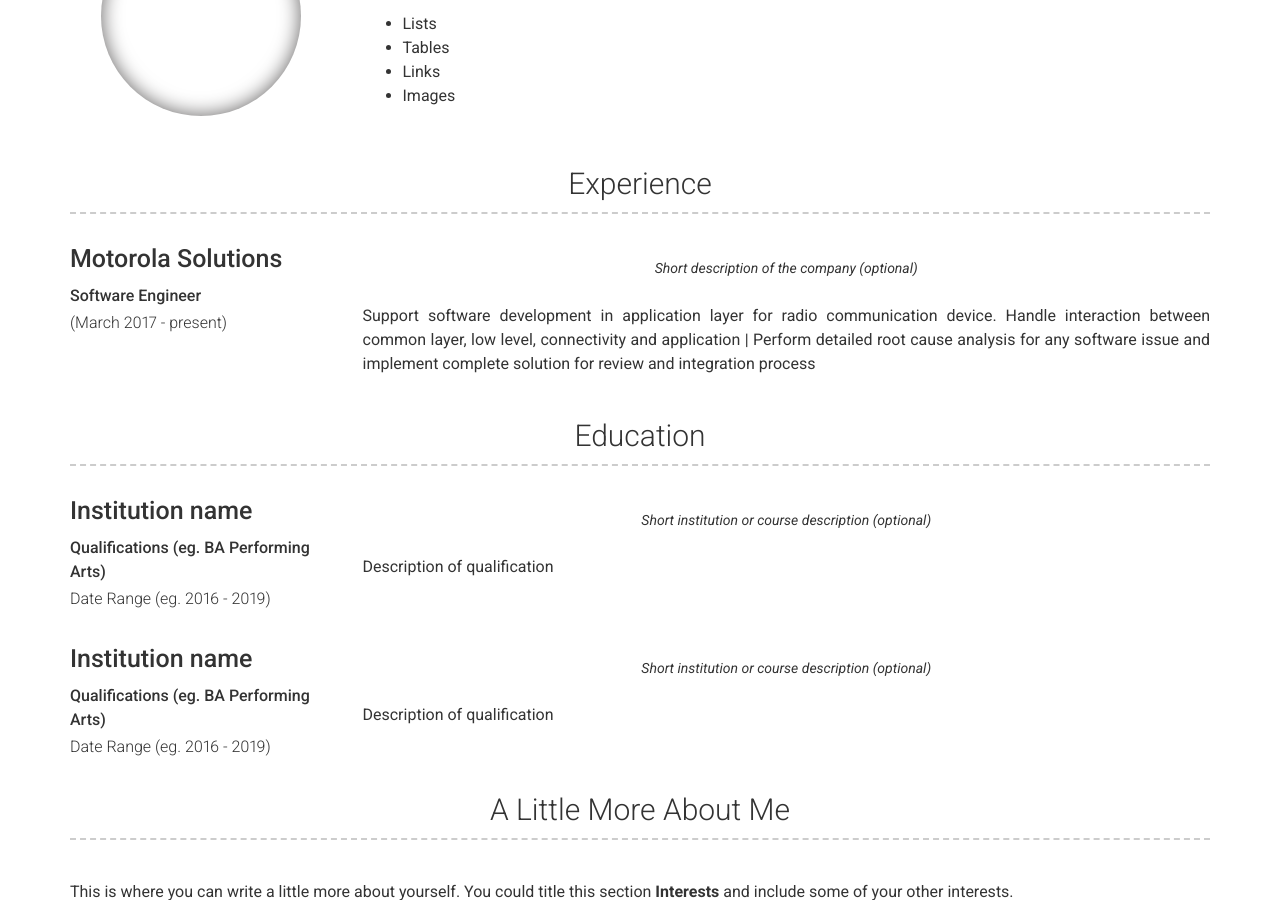
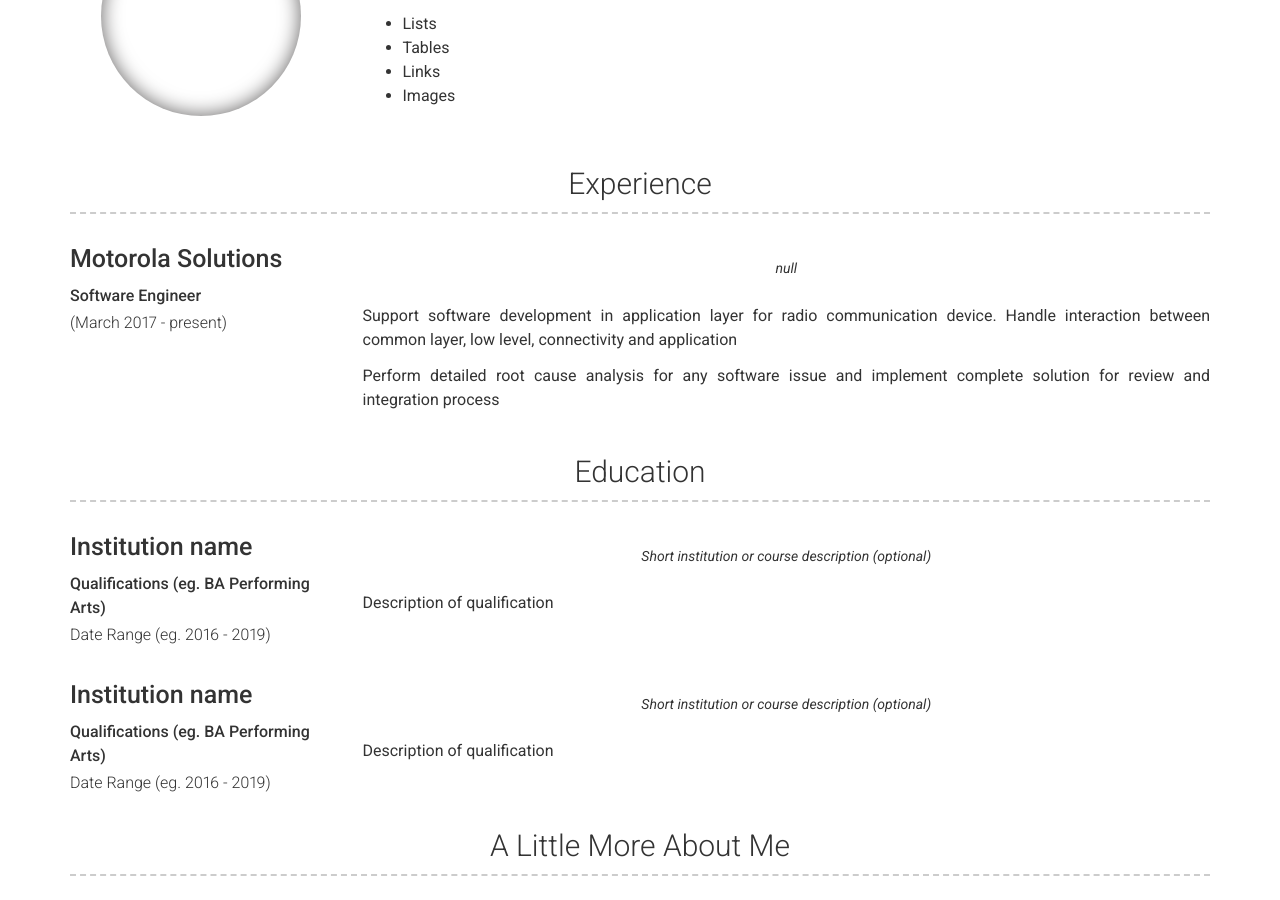
Before and after one commit to afiqabdrashid/afiqabdrashid.github.io, a Jekyll site: the page built from index.md, in a window 1280 px wide and 900 px high, scrolled down 373 px. Built offline with Jekyll 4.4.1, drawn with Linux system fonts in a browser that asks for light colours.

Commit message:
master: update experience

```diff
--- a/_data/experience.yml
+++ b/_data/experience.yml
@@ -4,10 +4,10 @@
   job_title: Software Engineer
   dates: (March 2017 - present)
   quote: >
-   Short description of the company (optional)
+   null
   description: | # this will include new lines to allow paragraphs
     Support software development in application layer for radio communication device. Handle
     interaction between common layer, low level, connectivity and application
-    |
+  description2: | # this will include new lines to allow paragraphs
     Perform detailed root cause analysis for any software issue and implement complete solution for
     review and integration process
--- a/_includes/experience.html
+++ b/_includes/experience.html
@@ -24,6 +24,7 @@
           <p class="quote">{{ experience.quote }}</p>
         {%- endif -%}
         {{ experience.description | strip | markdownify }}
+        {{ experience.description2 | strip | markdownify }}
       </div>
     </div>
   {% endfor %}
```
